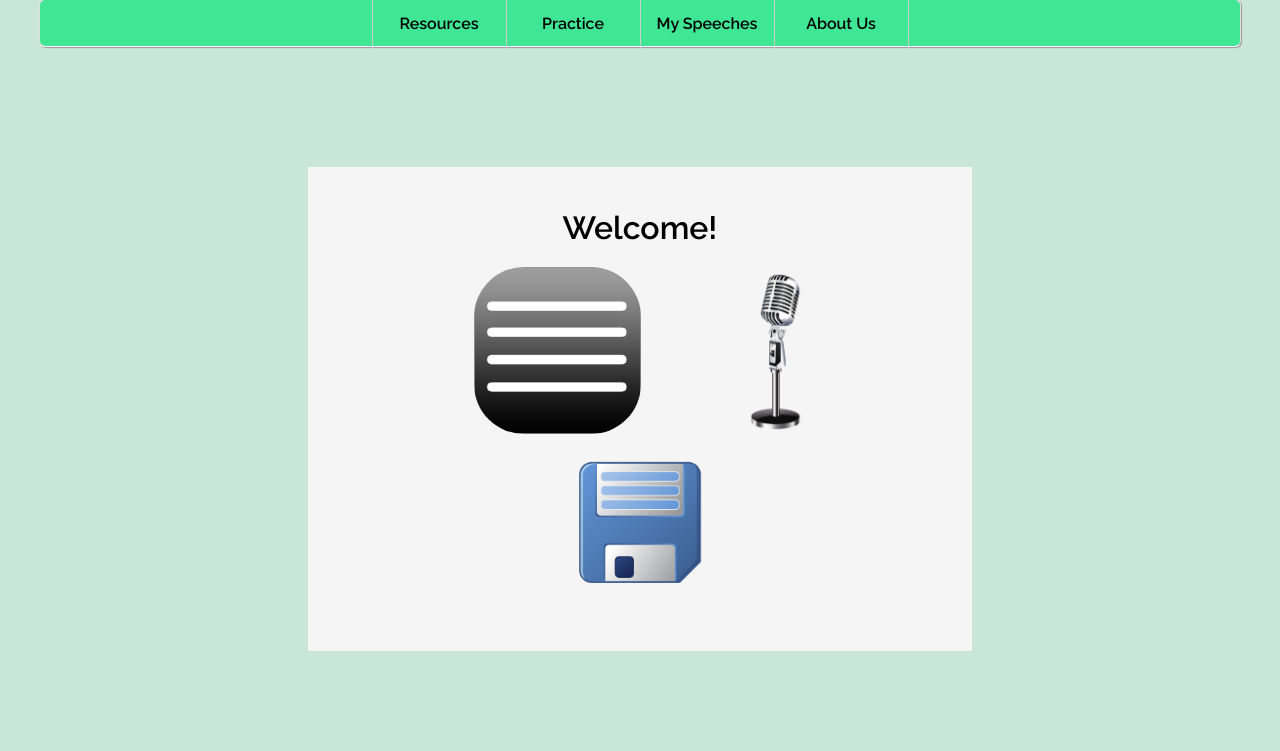
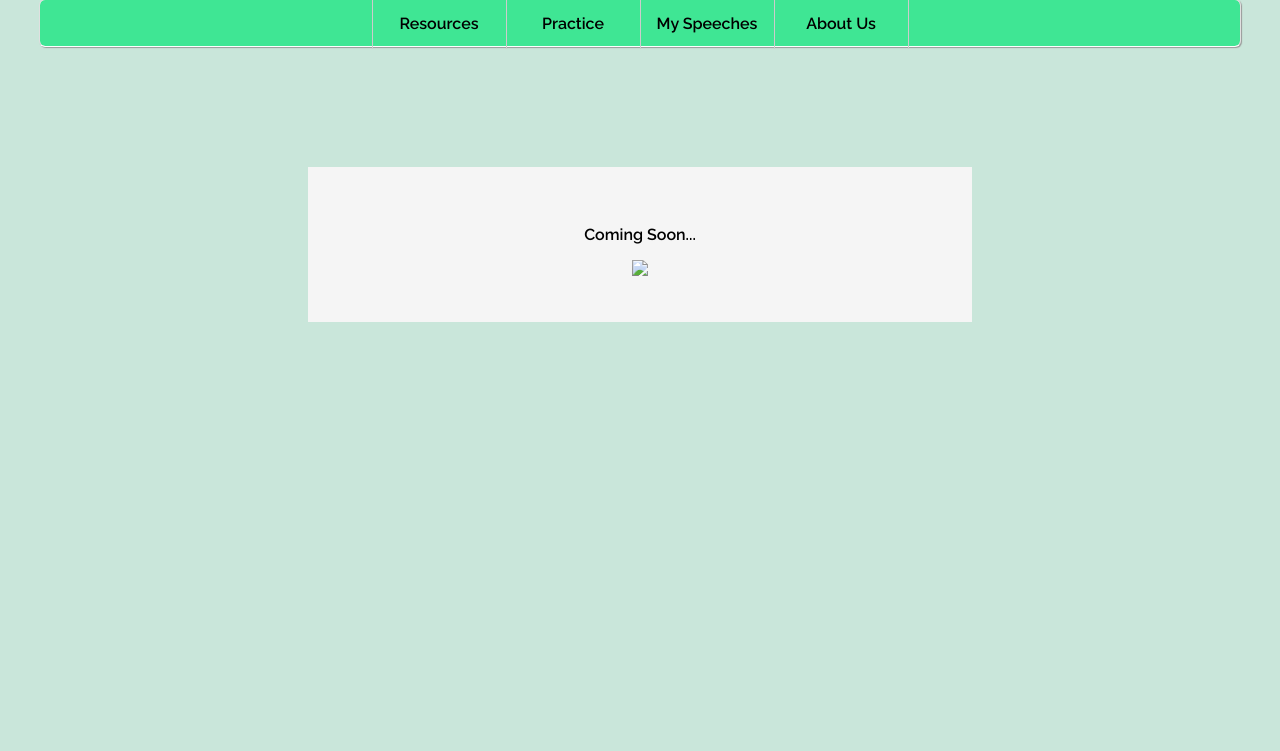
Before and after one commit to angielt/stagebright, a Python web app: template stage-bright-project/templates/main.html in a window 1280 px wide. Shown: the part 225-976 px from the top of the page. After the commit the page ends 547 px from the top, so only its background shows below. Run offline with Jinja, Linux system fonts and the light colour scheme; the template is opened without the code that fills it, so the values that code supplies are empty.

Commit message:
home coming soon

```diff
--- a/stage-bright-project/templates/main.html
+++ b/stage-bright-project/templates/main.html
@@ -35,11 +35,20 @@
  <!--  -->
 
 <div class="page-content">
-<h1 id="main-welcome">Welcome!</h1>
+<p>Coming Soon...</p>
+<center><img id="home-images-m" src="favicon.ico"></img></center>
+</div>
+
+  <!--  -->
+
+<!-- <h1 id="main-welcome">Welcome!</h1>
   <span><img class="home-images-l" src="static/images/tele.jpg"></img></span>
 
   <span><img class="home-images-m" src="static/images/retro.png"></img></span>
-  <span><img class="home-images-r" src="static/images/save.png"></img></span>
+  <span><img class="home-images-r" src="static/images/save.png"></img></span> -->
+
+<!--  -->
+
 <!-- <h1>Our Mission</h1>
 <p>
   Public speaking is the number one fear in America. People are more<br>
```
